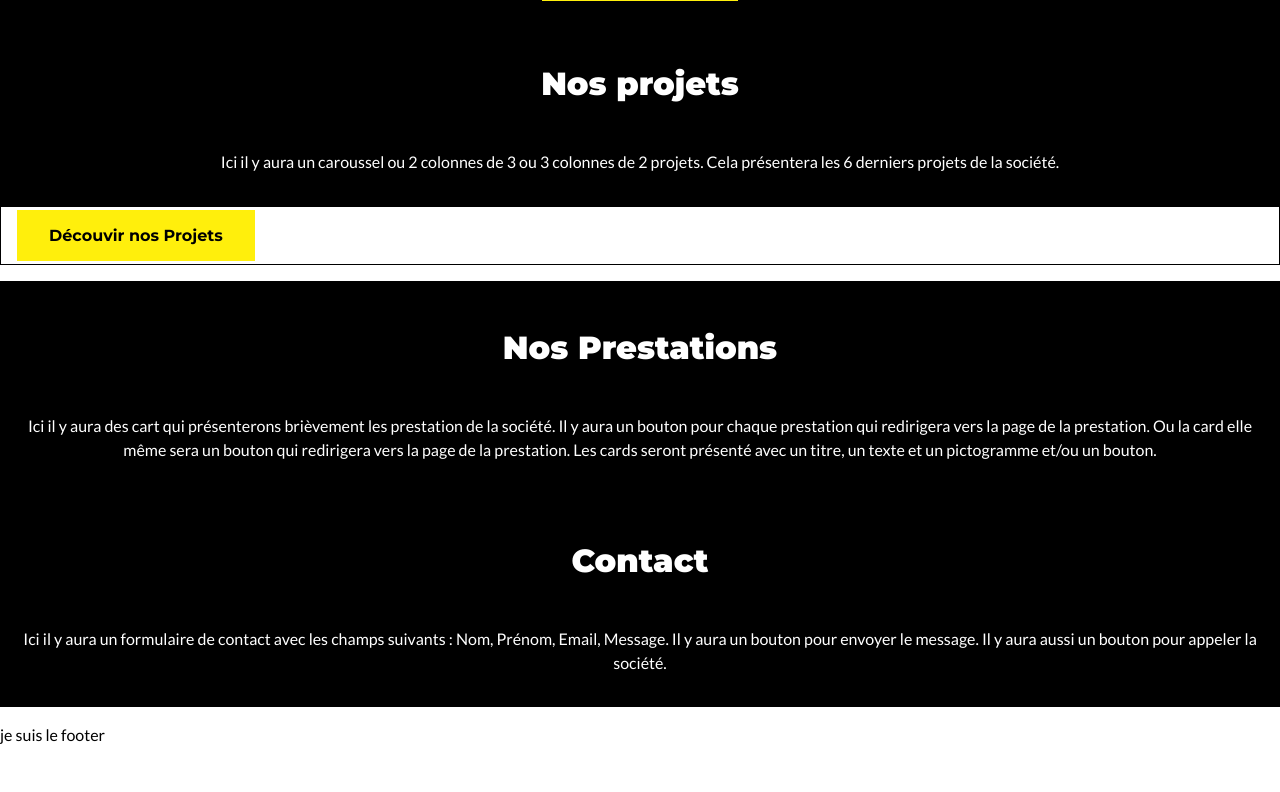
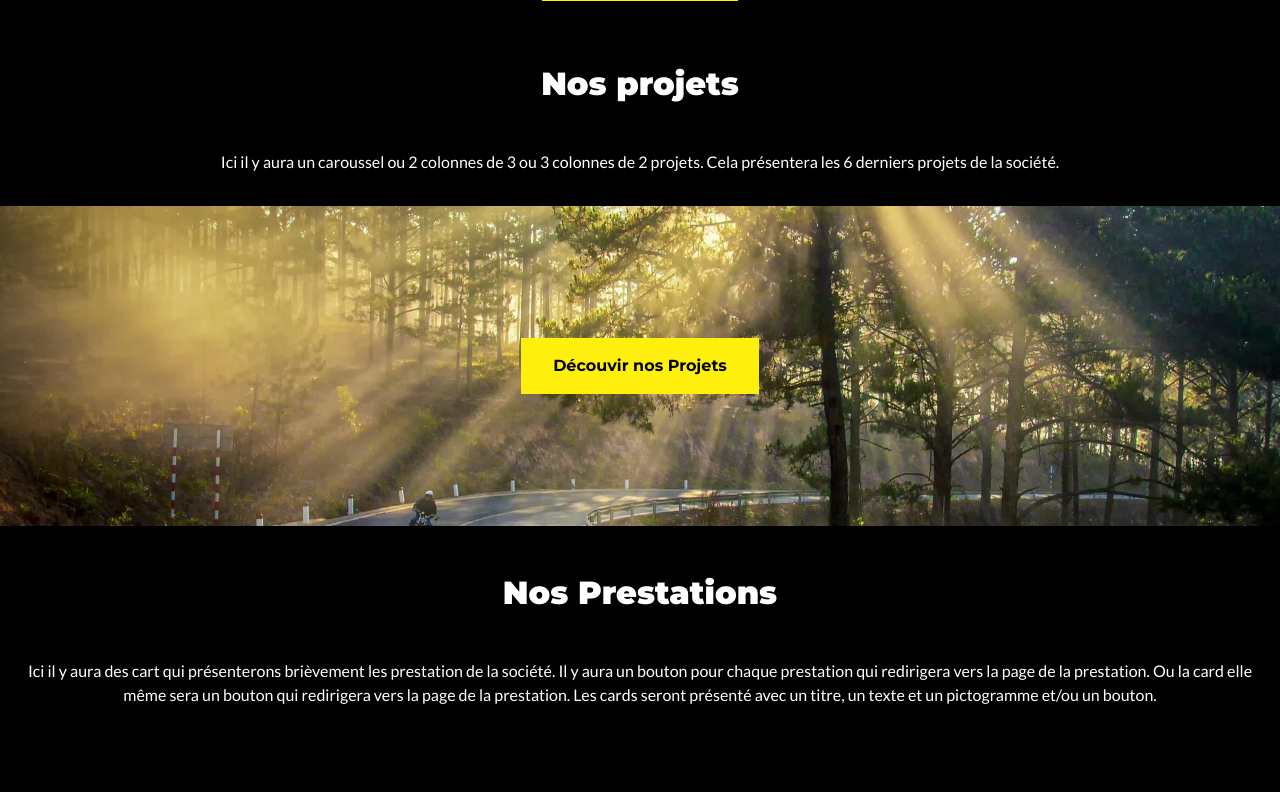
Before and after one commit to Guillaume811/site_dmv, a React (Create React App) app in the folder dmv/: page / in a window 1280 px wide. Shown: the part 820-1612 px from the top of the page. Before the commit the page ends 1583 px from the top, so only its background shows below. Built offline with nearby package versions, Linux system fonts and the light colour scheme.

Commit message:
ajout section parallax + style

```diff
--- /dev/null
+++ b/dmv/src/components/sections/ParallaxSection/ParallaxSection.module.scss
@@ -0,0 +1,33 @@
+.parallaxSection {
+    position: relative;
+    width: 100%;
+    height: 40vh; /* adapte la hauteur selon ton besoin */
+    overflow: hidden;
+
+
+    &__background {
+        position: absolute;
+        top: -30%;
+        left: 0;
+        width: 100%;
+        height: 130%; /* un peu plus grand pour pouvoir scroller */
+        background-size: cover;
+        background-position: center;
+        background-repeat: no-repeat;
+        will-change: transform; /* pour optimisation */
+        z-index: 1;
+    }
+
+    &__content {
+        position: relative;
+        z-index: 2;
+        height: 100%;
+        display: flex;
+        flex-direction: column;
+        justify-content: center;
+        align-items: center;
+        padding: 2rem;
+        text-align: center;
+        box-sizing: border-box;
+    }
+  }
--- /dev/null
+++ b/dmv/src/components/sections/ParallaxSection/ParallaxSection.tsx
@@ -0,0 +1,43 @@
+import React from 'react';
+import { motion, useScroll, useTransform } from "framer-motion";
+import { useRef } from "react";
+import styles from "./ParallaxSection.module.scss";
+
+// Typage
+type ParallaxSectionProps = {
+    backgroundImage: string;
+    children: React.ReactNode;
+  };
+
+const ParallaxSection: React.FC<ParallaxSectionProps> = ({backgroundImage, children}) => {
+
+    const ref = useRef<HTMLDivElement>(null);
+     // On observe le scroll de cet élément
+    const { scrollYProgress } = useScroll({
+        target: ref,
+        offset: ["start end", "end start"], // quand le top arrive en haut et que l'élément disparait
+    });
+
+    // On transforme le scroll en un déplacement vertical
+    const y = useTransform(scrollYProgress, [0, 1], ["-20%", "50%"]);
+
+    return (
+         <section className={styles.parallaxSection} ref={ref}>
+            {/* Image animée */}
+            <motion.div
+                className={styles.parallaxSection__background}
+                style={{
+                    backgroundImage: `url(${backgroundImage})`,
+                    y: y, // 👈 Animation sur l'axe Y
+                }}
+            />
+
+            {/* Contenu devant */}
+            <div className={styles.parallaxSection__content}>
+                {children}
+            </div>
+        </section>
+    );
+};
+
+export default ParallaxSection;
--- a/dmv/src/pages/Home/Home.tsx
+++ b/dmv/src/pages/Home/Home.tsx
@@ -1,13 +1,14 @@
 import React from 'react';
 import BasicSection from '../../components/sections/BasicSection/BasicSection';
-import Title from '../../components/typographies/Title/Title';
 import Fleche from '../../assets/pictures/fleche-vers-le-bas-jaune.png';
+import Montage from '../../assets/pictures/background/parallax-accueil.jpg';
 import Button from '../../components/Button/Button';
 import TitleSection from '../../components/sections/TitleSection/TitleSection';
 import stylesBasicSection from "../../components/sections/BasicSection/BasicSection.module.scss";
 import stylesTitlesSection from "../../components/sections/TitleSection/TitleSection.module.scss";
 import ScrollArrow from '../../components/ScrollArrow/ScrollArrow';
 import { getNavigationLink } from "../../data/navigationLinks";
+import ParallaxSection from '../../components/sections/ParallaxSection/ParallaxSection';
 
 // Typage
 
@@ -51,9 +52,9 @@ const Home: React.FC = () => {
             </TitleSection>
 
             {/*Section découvrir nos projets*/}
-            <BasicSection className={stylesBasicSection.section}>
+            <ParallaxSection backgroundImage={Montage}>
                 <Button text='Découvir nos Projets' to={projetLink?.to}/>
-            </BasicSection>
+            </ParallaxSection>
 
             {/*Section Nos prestations*/}
             <TitleSection title='Nos Prestations'
```
Also changed, not shown: dmv/src/assets/pictures/background/parallax-accueil.jpg (added).
